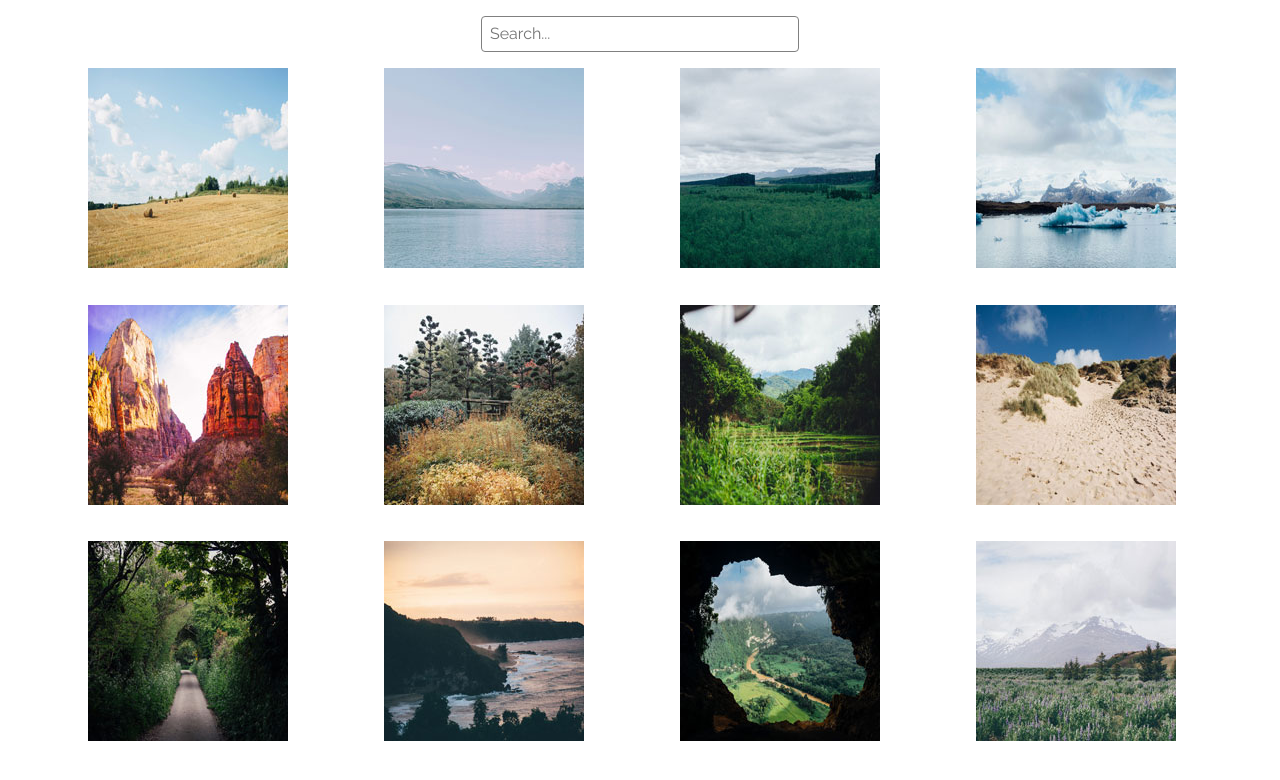
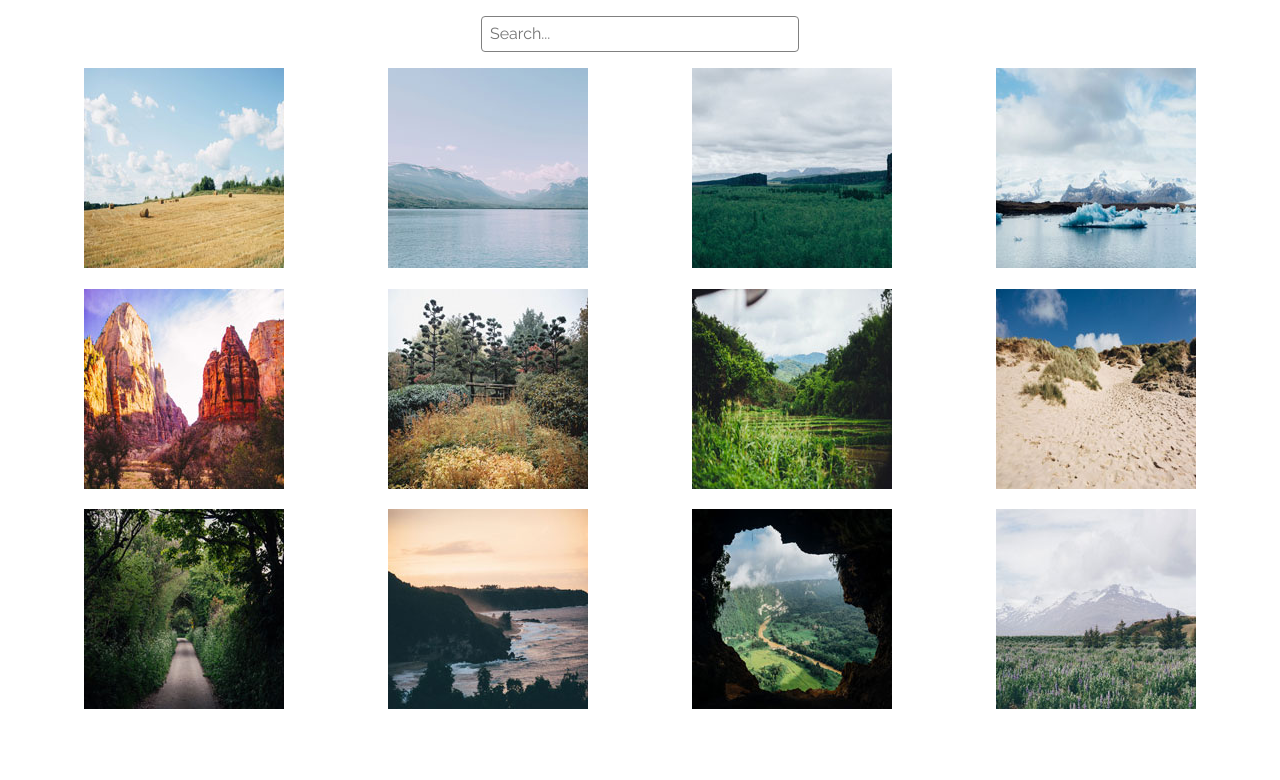
Before and after one commit to kylesureline/Photo-Gallery, a plain HTML site: page index.html in a window 1280 px wide. Drawn offline with Linux system fonts and the light colour scheme.

Commit message:
Use grid layout instead of flexbox

```diff
--- a/css/main.css
+++ b/css/main.css
@@ -10,9 +10,10 @@ body {
 }
 
 .gallery {
-  display: flex;
-  flex-wrap: wrap;
-  justify-content: flex-start;
+  padding-top: 1em;
+  display: grid;
+  grid-template-columns: repeat(auto-fit, minmax(240px, 1fr));
+  grid-gap: 1em;
 }
 
 input {
@@ -25,34 +26,5 @@ input {
 }
 
 .gallery .item {
-  margin: 1em;
   text-align: center;
 }
-
-.debug {
-  border: 1px solid red;
-}
-
-@media (max-width: 575px) {
-  .gallery .item {
-    flex: 0 1 100%;
-  }
-}
-
-@media (min-width: 576px) {
-  .gallery .item {
-    flex: 0 1 42%;
-  }
-}
-
-@media (min-width: 768px) {
-  .gallery .item {
-    flex: 0 1 26%;
-  }
-}
-
-@media (min-width: 992px) {
-  .gallery .item {
-    flex: 0 1 22%;
-  }
-}
```
